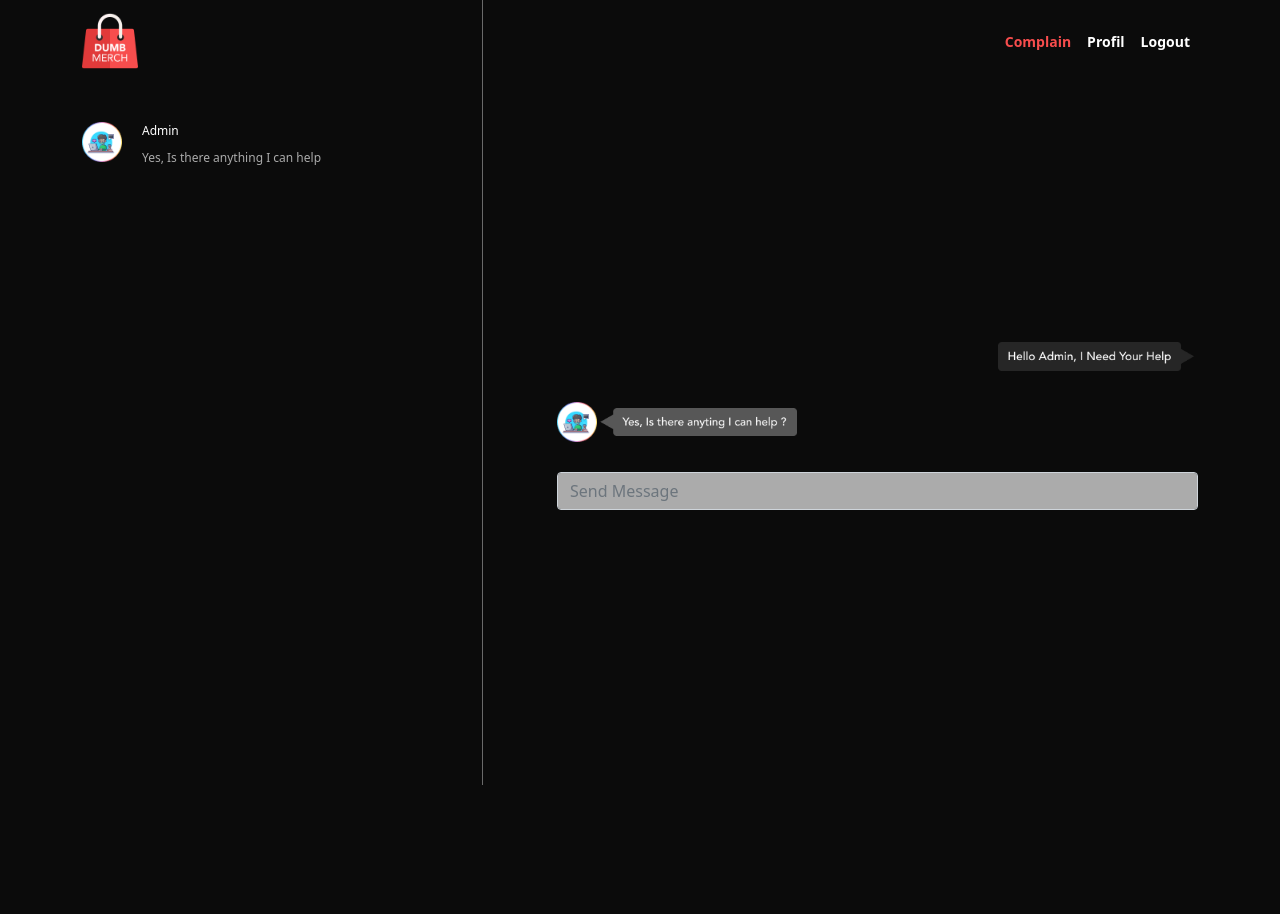
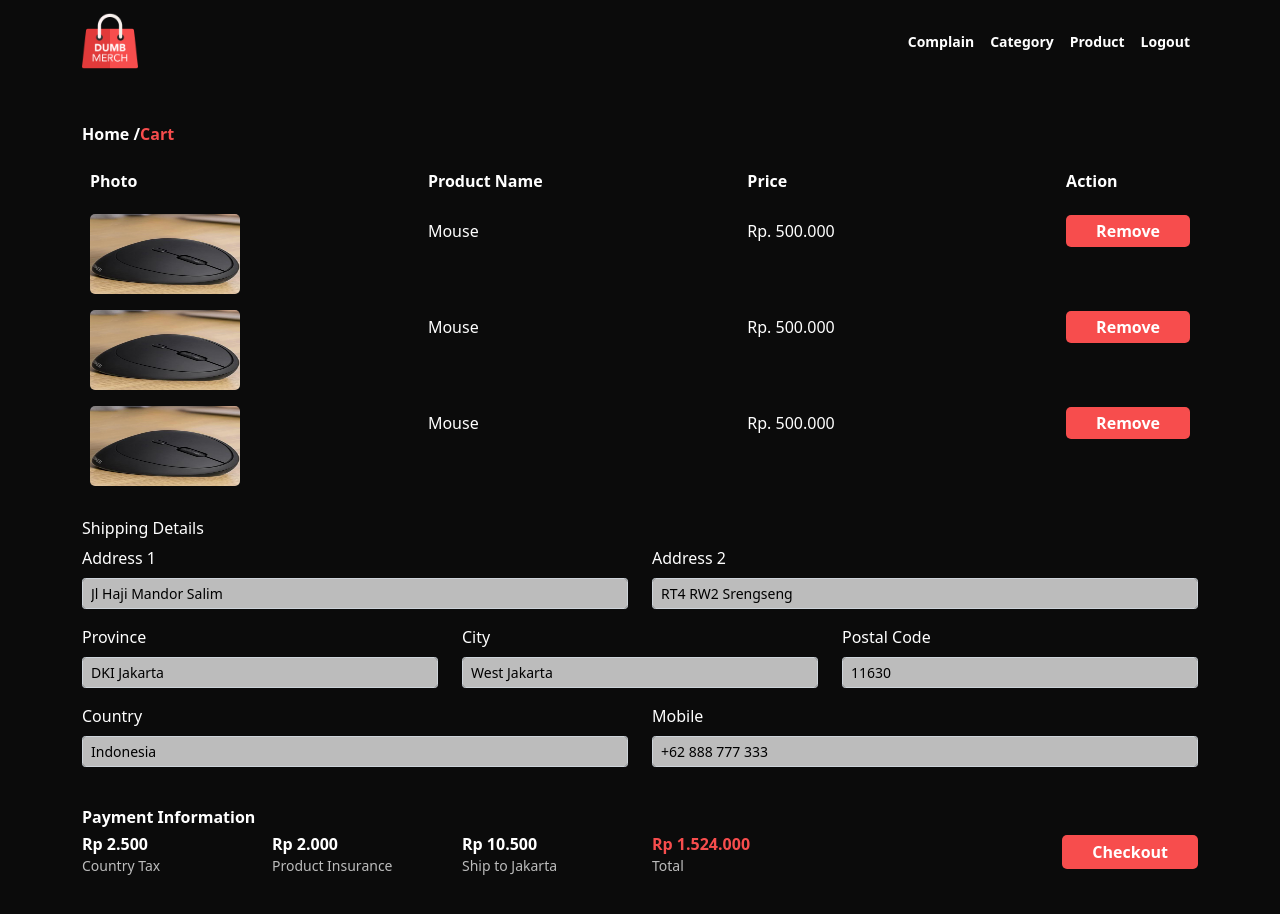
Before and after one commit to sabillarosad11/SabillaRosad-DumbMerch-New, a React (Create React App) app: page / in a window 1280 px wide. Shown: the top 914 px of the page. Before the commit the page ends 800 px from the top, so only its background shows below. Built offline with nearby package versions, Linux system fonts and the light colour scheme.

Commit message:
add fiture shipping cart

```diff
--- a/src/App.js
+++ b/src/App.js
@@ -6,12 +6,13 @@ import React from 'react';
 // import Profile from "./Pages/Profile";
 // import Category from "./Pages/Category";
 // import Product from "./Pages/Product";
-import Complain from "./Pages/complain";
+// import Complain from "./Pages/complain";
+import ShippingCart from "./Pages/ShippingCart";
 import './App.css';
 
 function App() {
   return (
-      <Complain />
+      <ShippingCart />
   );
 }
 
--- /dev/null
+++ b/src/Pages/ShippingCart.js
@@ -0,0 +1,243 @@
+import React from 'react'
+import { Container, Image, Navbar, Nav, Table, Row, Form, Col } from "react-bootstrap";
+import "./style/ShippingCart.css";
+import logoNavbar from "../asset/logoNavbar.png";
+import mouse from "../asset/mouse.jpg";
+
+const ShippingCart = () => {
+  return (
+    <div>
+      <Navbar className="bg-navbar" variant="dark">
+        <Container>
+          <Navbar.Brand href="#">
+            <Image className="logo-navbar" src={logoNavbar} responsive />
+          </Navbar.Brand>
+          <Nav className="ms-auto">
+            <Nav.Link className="nav-link" href="#">
+              Complain
+            </Nav.Link>
+            <Nav.Link className="nav-link" href="#">
+              Category
+            </Nav.Link>
+            <Nav.Link className="nav-link" href="#">
+              Product
+            </Nav.Link>
+            <Nav.Link className="nav-link" href="#">
+              Logout
+            </Nav.Link>
+          </Nav>
+        </Container>
+      </Navbar>
+
+      <Container className="product-buy">
+        <a href="#" className="btn-home">
+          Home /
+        </a>
+        <a href="#" className="btn-cart">
+          Cart
+        </a>
+
+        <Table className="table table-borderless">
+          <thead>
+            <tr>
+              <th>Photo</th>
+              <th>Product Name</th>
+              <th>Price</th>
+              <th>Action</th>
+            </tr>
+          </thead>
+          <tbody>
+            <tr>
+              <td className="col-4">
+                <Image className="img-list-transaction me-3" src={mouse} />
+              </td>
+              <td className="col-4">Mouse</td>
+              <td className="col-4">Rp. 500.000</td>
+              <td className="col-3">
+                <a href="#" className="btn-remove">
+                  Remove
+                </a>
+              </td>
+            </tr>
+            <tr>
+              <td className="col-4">
+                <Image className="img-list-transaction me-3" src={mouse} />
+              </td>
+              <td className="col-4">Mouse</td>
+              <td className="col-4">Rp. 500.000</td>
+              <td className="col-3">
+                <a href="#" className="btn-remove">
+                  Remove
+                </a>
+              </td>
+            </tr>
+            <tr>
+              <td className="col-4">
+                <Image className="img-list-transaction me-3" src={mouse} />
+              </td>
+              <td className="col-4">Mouse</td>
+              <td className="col-4">Rp. 500.000</td>
+              <td className="col-3">
+                <a href="#" className="btn-remove">
+                  Remove
+                </a>
+              </td>
+            </tr>
+          </tbody>
+        </Table>
+      </Container>
+
+      <Container className="main-address">
+        <h6>Shipping Details</h6>
+        <Row>
+          <Col lg={6}>
+            <Form>
+              <Form.Group
+                className="mb-3"
+                controlId="exampleForm.ControlInput1"
+              >
+                <Form.Label>Address 1</Form.Label>
+                <Form.Control
+                  className="form-shipping"
+                  size="sm"
+                  type="text"
+                  value="Jl Haji Mandor Salim"
+                />
+              </Form.Group>
+            </Form>
+          </Col>
+          <Col lg={6}>
+            <Form>
+              <Form.Group
+                className="mb-3"
+                controlId="exampleForm.ControlInput1"
+              >
+                <Form.Label>Address 2</Form.Label>
+                <Form.Control
+                  className="form-shipping"
+                  size="sm"
+                  type="text"
+                  value="RT4 RW2 Srengseng"
+                />
+              </Form.Group>
+            </Form>
+          </Col>
+        </Row>
+        <Row>
+          <Col lg={4}>
+            <Form>
+              <Form.Group
+                className="mb-3"
+                controlId="exampleForm.ControlInput1"
+              >
+                <Form.Label>Province</Form.Label>
+                <Form.Control
+                  className="form-shipping"
+                  size="sm"
+                  type="text"
+                  value="DKI Jakarta"
+                />
+              </Form.Group>
+            </Form>
+          </Col>
+          <Col lg={4}>
+            <Form>
+              <Form.Group
+                className="mb-3"
+                controlId="exampleForm.ControlInput1"
+              >
+                <Form.Label>City</Form.Label>
+                <Form.Control
+                  className="form-shipping"
+                  size="sm"
+                  type="text"
+                  value="West Jakarta"
+                />
+              </Form.Group>
+            </Form>
+          </Col>
+          <Col lg={4}>
+            <Form>
+              <Form.Group
+                className="mb-3"
+                controlId="exampleForm.ControlInput1"
+              >
+                <Form.Label>Postal Code</Form.Label>
+                <Form.Control
+                  className="form-shipping"
+                  size="sm"
+                  type="text"
+                  value="11630"
+                />
+              </Form.Group>
+            </Form>
+          </Col>
+        </Row>
+
+        <Row>
+          <Col lg={6}>
+            <Form>
+              <Form.Group
+                className="mb-3"
+                controlId="exampleForm.ControlInput1"
+              >
+                <Form.Label>Country</Form.Label>
+                <Form.Control
+                  className="form-shipping"
+                  size="sm"
+                  type="text"
+                  value="Indonesia"
+                />
+              </Form.Group>
+            </Form>
+          </Col>
+          <Col lg={6}>
+            <Form>
+              <Form.Group
+                className="mb-3"
+                controlId="exampleForm.ControlInput1"
+              >
+                <Form.Label>Mobile</Form.Label>
+                <Form.Control
+                  className="form-shipping"
+                  size="sm"
+                  type="text"
+                  value="+62 888 777 333"
+                />
+              </Form.Group>
+            </Form>
+          </Col>
+        </Row>
+      </Container>
+
+      <Container className="payment">
+        <h6>Payment Information</h6>
+        <Row>
+          <Col lg={2}>
+            <h6>Rp 2.500</h6>
+            <p>Country Tax</p>
+          </Col>
+          <Col lg={2}>
+            <h6>Rp 2.000</h6>
+            <p>Product Insurance</p>
+          </Col>
+          <Col lg={2}>
+            <h6>Rp 10.500</h6>
+            <p>Ship to Jakarta</p>
+          </Col>
+          <Col lg={2}>
+            <h6 className="active">Rp 1.524.000</h6>
+            <p>Total</p>
+          </Col>
+          <Col>
+            <a href="#" className="btn-checkout">
+              Checkout
+            </a>
+          </Col>
+        </Row>
+      </Container>
+    </div>
+  );
+}
+
+export default ShippingCart
--- /dev/null
+++ b/src/Pages/style/ShippingCart.css
@@ -0,0 +1,110 @@
+* {
+    color: #fff;
+    box-sizing: border-box;
+}
+
+body {
+    background-color: #0B0B0B !important;
+}
+
+
+/* Navbar */
+.bg-navbar {
+    background-color: #0B0B0B;
+}
+
+.logo-navbar {
+    width: 56px !important;
+}
+
+.nav-link {
+    color: #fff !important;
+    font-weight: 600;
+    font-size: 14px;
+}
+
+.active {
+    color: #F74D4D !important;
+}
+
+/* Content */
+.btn-home {
+    text-decoration: none;
+    color: #fff;
+}
+
+.btn-cart {
+    text-decoration: none;
+    color: #F74D4D !important;
+    margin-right: 20px;
+}
+
+.img-list-transaction {
+    width: 150px;
+    height: 80px;
+    border-radius: 5px;
+}
+
+.btn-remove {
+    background-color: #F74D4D;
+    padding: 5px 30px;
+    border-radius: 5px;
+    color: #fff;
+    text-decoration: none;
+    font-weight: 600;
+}
+
+th {
+    line-height: 34px;
+}
+
+td {
+    font-weight: 400;
+    line-height: 34px;
+}
+
+.product-buy {
+    margin-top: 40px;
+}
+
+.product-buy a {
+    font-weight: 600;
+}
+
+.table {
+    margin-top: 10px;
+}
+
+.main-address {
+    margin-top: 25px;
+}
+
+.form-shipping {
+    background-color: #BCBCBC !important;
+    color: #000 !important;
+}
+
+.payment {
+    margin-top: 25px;
+    margin-bottom: 60px;
+}
+
+.payment h6 {
+    font-weight: 600;
+}
+
+.payment p {
+    font-size: 14px;
+    color: #BCBCBC;
+    margin-top: -8px;
+}
+
+.btn-checkout {
+    background-color: #F74D4D;
+    padding: 5px 30px;
+    border-radius: 5px;
+    color: #fff;
+    text-decoration: none;
+    font-weight: 600;
+    float: right;
+}
```
